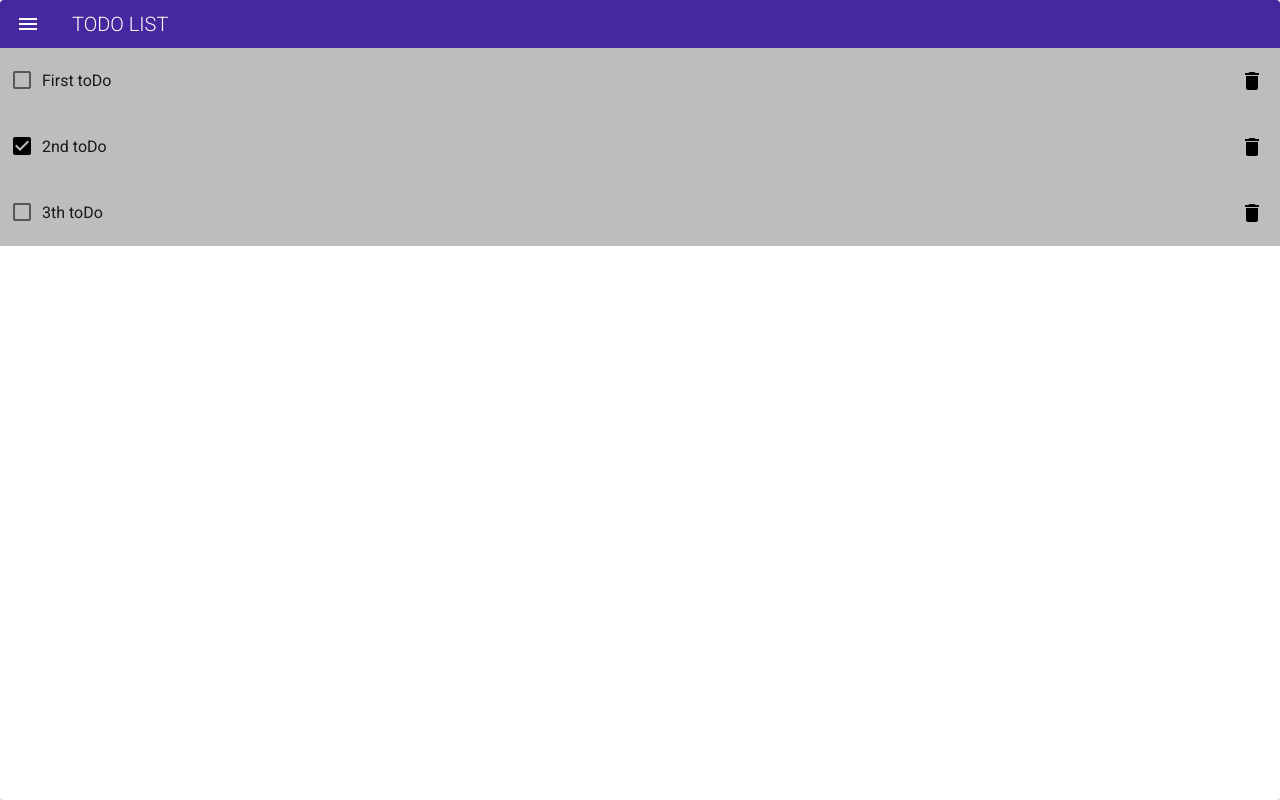
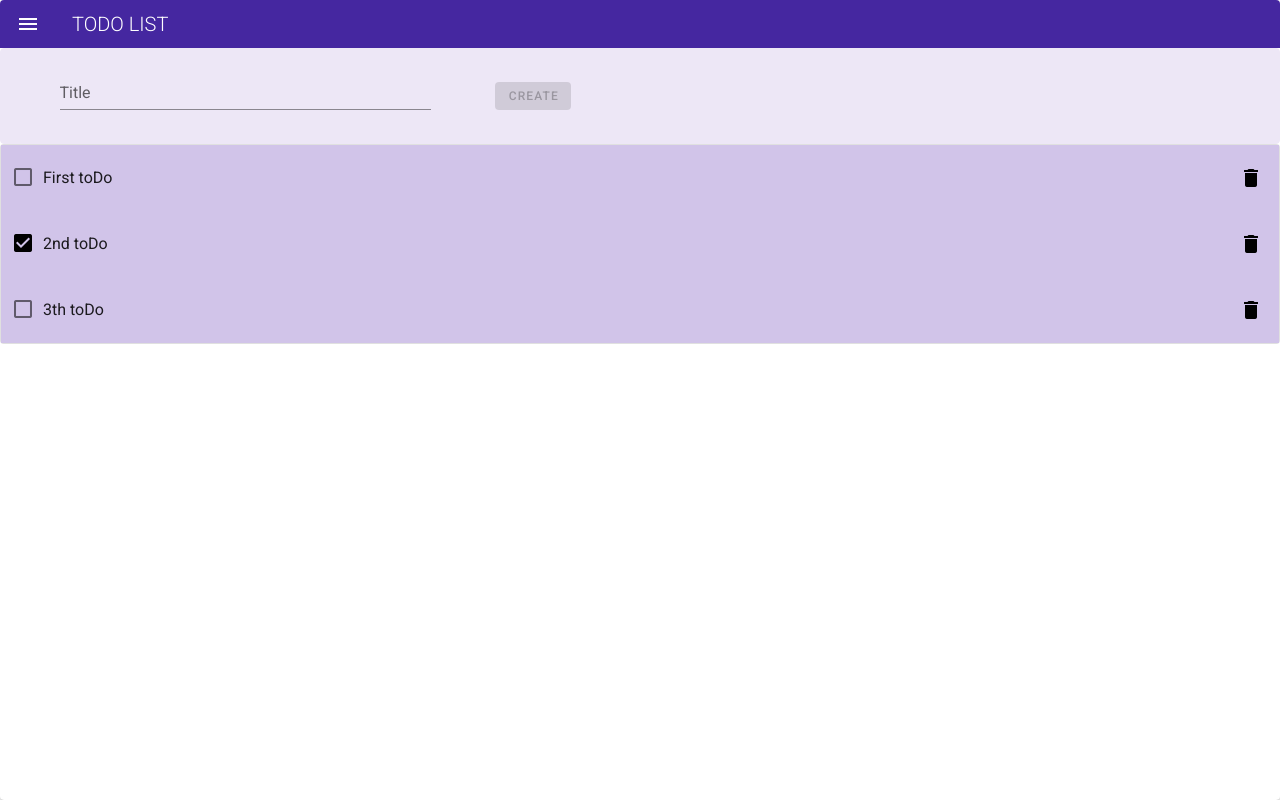
Before and after one commit to Luca-Virgilio/vuetify-todo-list, a Vue app: page / in a window 1280 px wide. Built offline with nearby package versions, Linux system fonts and the light colour scheme.

Commit message:
Coorect addTodo component

```diff
--- a/package.json
+++ b/package.json
@@ -10,6 +10,7 @@
   "dependencies": {
     "core-js": "^3.6.4",
     "sortablejs": "^1.10.2",
+    "uuid": "^8.3.1",
     "vue": "^2.6.11",
     "vue-router": "^3.4.8",
     "vuetify": "^2.3.16"
--- /dev/null
+++ b/src/components/AddTodo.vue
@@ -0,0 +1,60 @@
+<template>
+  <v-card color="deep-purple lighten-5" outlined>
+    <v-form v-model="valid">
+      <v-container>
+        <v-row>
+          <v-col cols="8" md="4">
+            <v-text-field
+              color="deep-purple darken-3"
+              v-model="title"
+              :rules="titleRules"
+              label="Title"
+              required
+            ></v-text-field>
+          </v-col>
+          <v-col cols="4" md="2" class="flex">
+            <v-btn
+              depressed
+              small
+              :disabled="!valid"
+              color="success"
+              class="mr-4"
+              @click="createTodo"
+              >Create</v-btn
+            >
+          </v-col>
+        </v-row>
+      </v-container>
+    </v-form>
+  </v-card>
+</template>
+
+<script>
+import { v4 as uuidv4 } from 'uuid';
+
+export default {
+  name: "AddTodo",
+  data() {
+    return {
+      valid: false,
+      title: "",
+      titleRules: [
+        (v) => !!v || "Name is required",
+        (v) => v.length > 3 || "Name must be more than 3 characters",
+      ],
+    };
+  },
+  methods: {
+    createTodo() {
+      const newTodo = {
+        id: uuidv4(),
+        title: this.title,
+        completed: false,
+      };
+      console.log("new Todo", newTodo);
+      this.title = "";
+      this.$emit('addTodo', newTodo);
+    },
+  },
+};
+</script>
--- a/src/components/Todo.vue
+++ b/src/components/Todo.vue
@@ -13,7 +13,7 @@
         </v-list-item-action>
 </span> -->
   <!-- <div class="todo-item"> -->
-    <v-list-item style="background-color:#BDBDBD;  padding: 0 10px;">
+    <v-list-item style="background-color:#D1C4E9;  padding: 0 10px;">
     <v-checkbox :input-value="todo.completed" color="black" @click="todo.completed = !todo.completed"></v-checkbox>
     <v-list-item-title color="black" :class={}>{{
       todo.title
--- a/src/views/Home.vue
+++ b/src/views/Home.vue
@@ -1,19 +1,23 @@
 <template>
   <div class="Home-container">
-    <v-list-item v-for="todo in todos" :key="todo.id">
-      <Todo :todo="todo" @delate="delateItem"/>
-    </v-list-item>
+    <AddTodo @addTodo="createItem" />
+    <v-card outlined>
+      <v-list-item v-for="todo in todos" :key="todo.id">
+        <Todo :todo="todo" @delate="delateItem" />
+      </v-list-item>
+    </v-card>
   </div>
 </template>
 
-
 <script>
-import Todo from '../components/Todo';
+import Todo from "../components/Todo";
+import AddTodo from "../components/AddTodo";
 
 export default {
   name: "Home",
   components: {
-    Todo
+    Todo,
+    AddTodo,
   },
 
   data: () => ({
@@ -35,17 +39,21 @@ export default {
       },
     ],
   }),
-  methods:{
-    delateItem (id){
-      console.log("id",id);
-      this.todos = this.todos.filter(item => item.id != id);
-    }
-  }
+  methods: {
+    delateItem(id) {
+      // console.log("id", id);
+      this.todos = this.todos.filter((item) => item.id != id);
+    },
+    createItem(item) {
+      // console.log("add item");
+      this.todos = [...this.todos, item];
+    },
+  },
 };
 </script>
 
 <style scoped>
-.v-list-item.theme--light{
+.v-list-item.theme--light {
   padding: 0;
 }
 </style>
```
